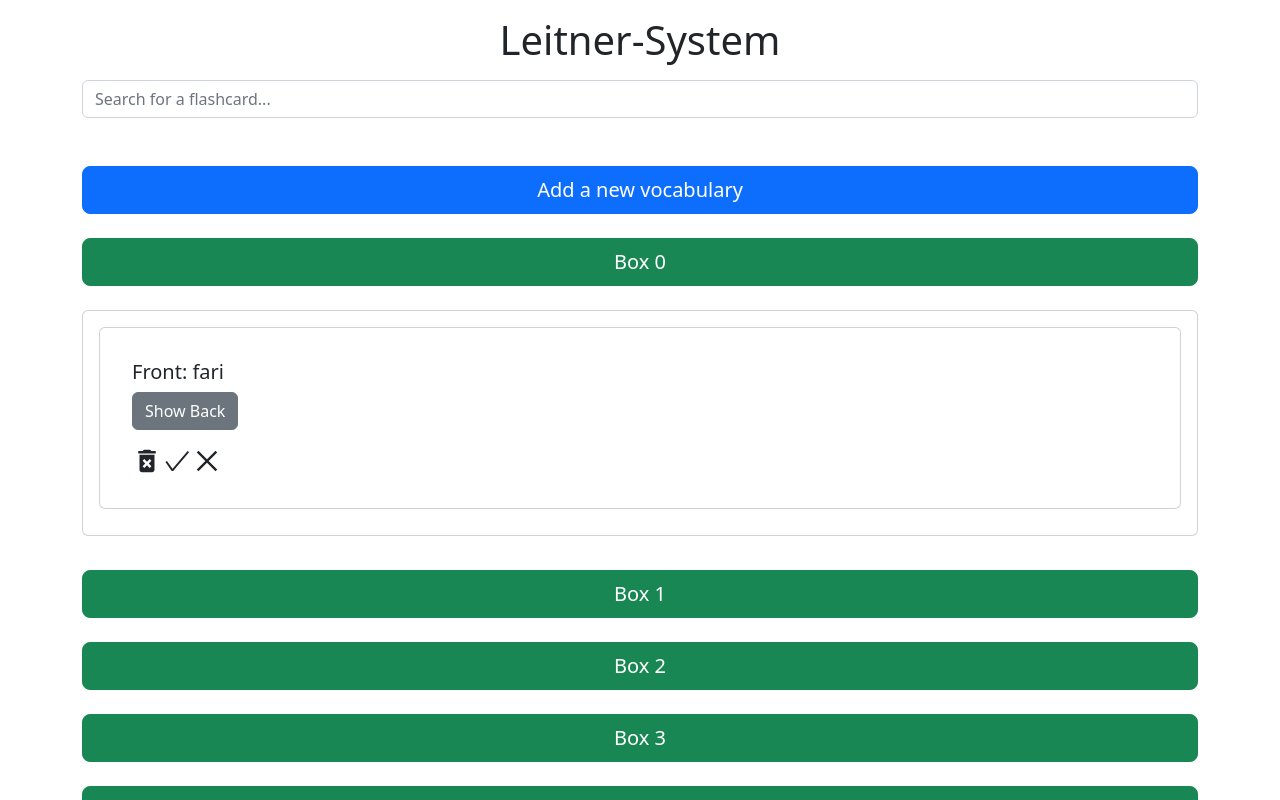
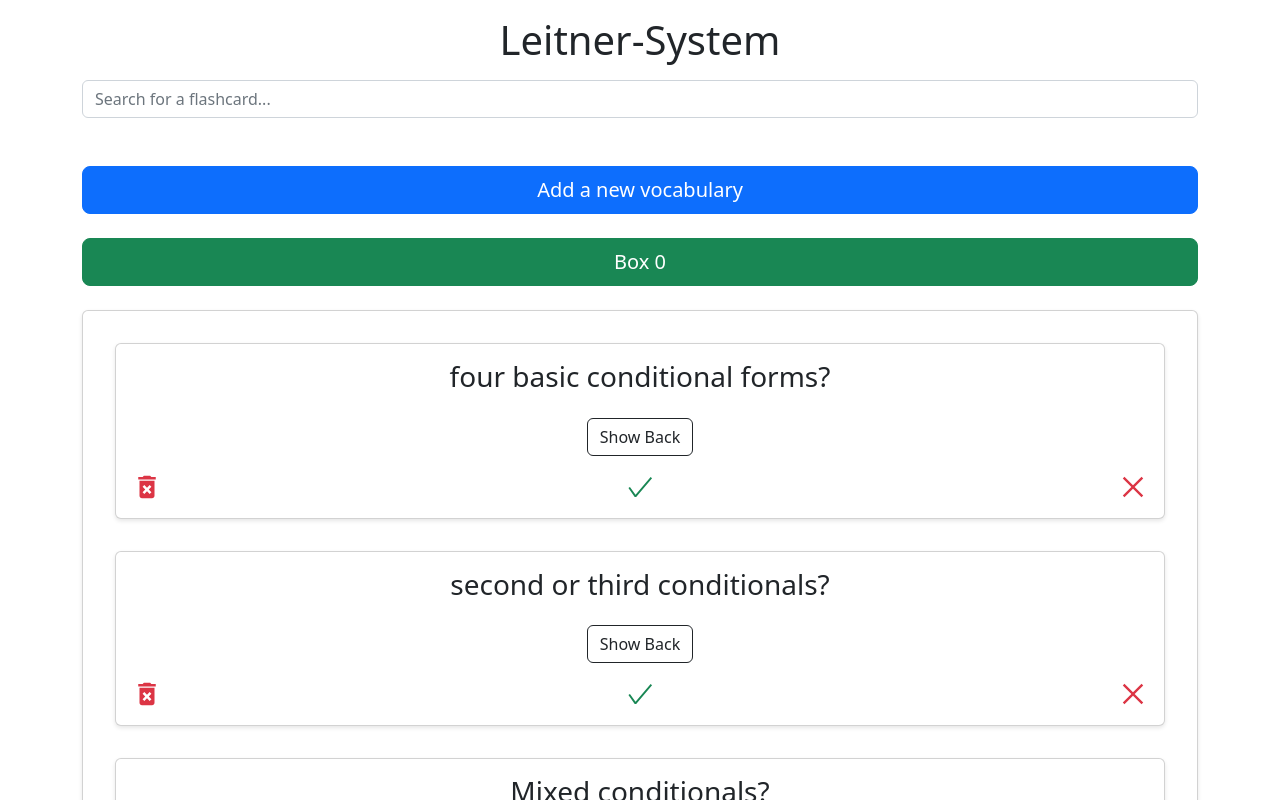
Before and after one commit to m-ghalandari/Leitnerbox, a React (Create React App) app: page / in a window 1280 px wide. Both pictures are taken after a click on the button "Box 0". Shown: the top 800 px of the page. Built offline with nearby package versions, Linux system fonts and the light colour scheme; data requests are answered from the project's data file.

Commit message:
Added some design and some data to db.json

```diff
--- a/database/db.json
+++ b/database/db.json
@@ -1,28 +1,108 @@
 {
   "flashcards": [
     {
-      "id": 3,
-      "box": 1,
-      "level": 1,
-      "front": "What is the currency of Afghan?",
-      "back": "Afghani",
-      "example": "I am afghan"
-    },
-    {
       "id": "N5Y1y2kUadl6K8vSIDkom",
-      "box": 1,
+      "box": 2,
       "level": 1,
       "front": "Don't even",
       "back": "\"Don't even\" is a slang expression meaning \"not even\" or \"don't bother.\" It's used to warn someone not to do or say something, expressing surprise, outrage, or rejection.",
       "example": "Person 1: \"Can you lend me some money?\"\nPerson 2: \"Don't even think about it.\""
     },
     {
-      "id": "9YedXm3J147esFu3QX_dd",
+      "id": "tUqyn5p945dCuLRlizvzp",
+      "box": 1,
+      "level": 2,
+      "front": "committed",
+      "back": "verpflichtet",
+      "example": "We are fully committed to Equal Opportunity policies."
+    },
+    {
+      "id": "l0WWhK4q6pnIwqfRDBsmT",
+      "box": 1,
+      "level": 2,
+      "front": "One or two differences",
+      "back": "a lot ... (know a thing or two about something)",
+      "example": "She knows a thing or two about international law (Sie weißt viel und ist erfahren)"
+    },
+    {
+      "id": "wzZDlWEMdt8-QG7oPr-w1",
+      "box": 1,
+      "level": 2,
+      "front": "To be well put toghether",
+      "back": "looks good and dresses well (حواسشون به لباس پوشیدنشون هست)",
+      "example": "She's elegant and well put toghether."
+    },
+    {
+      "id": "5t38KWgl3bbDk1hDKLtK5",
+      "box": 1,
+      "level": 2,
+      "front": "acknowledge",
+      "back": "anerkennen",
+      "example": "Both defendants refused to acknowledge the authority of the court.\nShe won't acknowledge that there's a problem."
+    },
+    {
+      "id": "G1GlZKHcJnWSPUfzFOWgG",
+      "box": 1,
+      "level": 2,
+      "front": "mean",
+      "back": "gemein",
+      "example": "That was a mean thing to do."
+    },
+    {
+      "id": "C7wv4SqgtrLnX5nuxQI2e",
+      "box": 1,
+      "level": 2,
+      "front": "tease",
+      "back": "ärgern",
+      "example": "She used to tease me about my hair."
+    },
+    {
+      "id": "88V2pR3qQzb4eUFVxZBB8",
+      "box": 1,
+      "level": 2,
+      "front": "Few nights in to s.th",
+      "back": "از اول تا آخر چیزی",
+      "example": "The movie was terrible. 30 minutes into it, l left the theater."
+    },
+    {
+      "id": "QgjEFwJuLm-Dt8psn1kJQ",
+      "box": 1,
+      "level": 2,
+      "front": "To be like",
+      "back": "to say",
+      "example": "I was like, \"What's the best way to learn English?\""
+    },
+    {
+      "id": "bk7NU6sPJVjCbf59thzJ2",
+      "box": 1,
+      "level": 2,
+      "front": "someone or s.th is somthing else",
+      "back": "کسی یا چیزی استسنایی یا خاصه(er ist was anderes)",
+      "example": "They're all good soccer players, but Mark is really something else."
+    },
+    {
+      "id": "wn-zQ6WcsBgol2lITVRpU",
       "box": 0,
       "level": 0,
-      "front": "fari",
-      "back": "momo",
-      "example": "fari loves momo"
+      "front": "four basic conditional forms?",
+      "back": "",
+      "example": "1.Zero Conditional: Used to express a general truth or a scientific fact.\nExample: \"If you heat ice, it melts.\"\n\n2.First Conditional: Used to express a future possibility or probability.\nExample: \"If it rains, I will stay at home.\"\n\n3.Second Conditional: Used to express an imaginary or hypothetical situation.\nExample: \"If I won the lottery, I would buy a house.\"\n\n4.Third Conditional: Used to express a hypothetical past situation and its hypothetical past result.\nExample: \"If I had studied harder, I would have passed the exam.\""
+    },
+    {
+      "id": "2ukEDi68fCCXvshkp4QhZ",
+      "box": 0,
+      "level": 0,
+      "front": "second or third conditionals?",
+      "back": "",
+      "example": "1) Second Conditional: Describes a hypothetical ***present or future*** situation and its likely outcome.\nIf she had a car, she could drive to work.\nIf I knew how to swim, I would go to the beach more often.\n\n2) Third Conditional: Describes a hypothetical ***past situation*** and its imagined result.\nIf I had gone to the party, I would have met her.\nIf I had studied harder, I would have passed the exam."
+    },
+    {
+      "id": "pGC-qpQXgtWbQsXl8x7p0",
+      "box": 0,
+      "level": 0,
+      "front": "Mixed conditionals?",
+      "back": "",
+      "example": "Mixed conditionals are a combination of two or more different conditionals (e.g. first, second, third) in one sentence to express a hypothetical situation and its outcome. These types of sentences are used to talk about a situation that started in the past and has consequences in the present or future.\n\nHere are a few examples of mixed conditionals:\n\nIf she had listened to the advice, she wouldn't be in this situation now. (third conditional + second conditional)\nIf I had known about the traffic, I would be at work now. (third conditional + present simple)\nIf he had taken his umbrella, he wouldn't be wet now. (third conditional + present continuous)"
     }
   ]
 }
--- /dev/null
+++ b/src/components/Card.css
@@ -0,0 +1,5 @@
+.card {
+    background-color: #f7f7f7;
+    border-radius: 10px;
+    box-shadow: 0px 2px 4px rgba(0, 0, 0, 0.1);
+  }
--- a/src/components/Card.js
+++ b/src/components/Card.js
@@ -9,10 +9,10 @@
 //       <p>Front: {card.front}</p>
 //       <button onClick={() => setShowBack(!showBack)}>Show Back</button>
 //       {showBack && (
-//         <>
-//           <p>Back: {card.back}</p>
-//           <p>Example: {card.example}</p>
-//         </>
+//         <div>
+//           <div>Back: {card.back}</div>
+//           <div>Example: {card.example}</div>
+//         </div>
 //       )}
 //       <MdDeleteForever onClick={() => deleteFlashcard(card.id)} />
 //       <VscCheck
@@ -24,62 +24,122 @@
 //     </div>
 //   );
 // }
+
 import React, { useState } from "react";
 import { MdDeleteForever } from "react-icons/md";
 import { VscCheck, VscChromeClose } from "react-icons/vsc";
-import { Container, Row, Col, Card as C, Button } from "react-bootstrap";
+import "./Card.css";
 
 export default function Card({ card, deleteFlashcard, updataFlashcard }) {
   const [showBack, setShowBack] = useState(false);
   return (
-    <>
-      <Row>
-        <Col md={12}>
-          <C>
-            <C.Body>
-              <C.Title>Front: {card.front}</C.Title>
-              <C.Text>
-                <Button
-                  variant="secondary"
+    <div className="card m-3 p-3">
+      <p className="font-weight-bold text-center mb-3"><h3>{card.front}</h3></p>
+      <div className="text-center">
+      <button
+        className="btn btn-outline-dark mb-3"
         onClick={() => setShowBack(!showBack)}
       >
         Show Back
-                </Button>
+      </button>
+      </div>
       {showBack && (
-                  // <>
-                  //   <p>Back: {card.back}</p>
-                  //   <p>Example: {card.example}</p>
-                  // </>
-                  <div className="row mt-3">
-                    <div className="col-6">
-                      <p className="font-weight-bold">Back</p>
-                      <p>{card.back}</p>
+        <div className="mb-4">
+          <div className="font-weight-bold mb-3"><h3>Back:</h3> <h4>{card.back}</h4></div>
+          <div className="font-weight-bold"><h3>Example:</h3> <h4>{card.example}</h4></div>
         </div>
-                    <div className="col-6">
-                      <p className="font-weight-bold">Example</p>
-                      <p>{card.example}</p>
+      )}
+      <div className="d-flex justify-content-between align-items-center">
+        <MdDeleteForever
+          className="text-danger mr-3"
+          onClick={() => deleteFlashcard(card.id)}
+          size="30"
+        />
+        <VscCheck
+          className="text-success mr-3"
+          onClick={() => updataFlashcard(card, true)}
+          size="30"
+        />
+        <VscChromeClose
+          className="text-danger"
+          onClick={() => updataFlashcard(card, false)}
+          size="30"
+        />
       </div>
     </div>
-                )}
-              </C.Text>
-              <div className="text-right">
-                <MdDeleteForever
-                  onClick={() => deleteFlashcard(card.id)}
-                  size={30}
-                />
-                <VscCheck
-                  onClick={() => updataFlashcard(card, true)}
-                  size={30}
-                />
-                <VscChromeClose
-                  onClick={() => updataFlashcard(card, false)}
-                  size={30}
-                />
-              </div>
-            </C.Body>
-          </C>
-        </Col>
-      </Row>
-    </>
   );
 }
+
+
+// import React, { useState } from "react";
+// import { MdDeleteForever } from "react-icons/md";
+// import { VscCheck, VscChromeClose } from "react-icons/vsc";
+// import { Container, Row, Col, Card as C, Button } from "react-bootstrap";
+
+// export default function Card({ card, deleteFlashcard, updataFlashcard }) {
+//   const [showBack, setShowBack] = useState(false);
+//   return (
+//     <>
+//       <Row>
+//         <Col md={12}>
+//           <C>
+//             <C.Body>
+//               <C.Title>Front: {card.front}</C.Title>
+//               <C.Text>
+//                 <Button
+//                   variant="secondary"
+//                   onClick={() => setShowBack(!showBack)}
+//                 >
+//                   Show Back
+//                 </Button>
+//                 {showBack && (
+//                   <div className="row mt-3">
+//                     <div className="col-6">
+//                       <p className="font-weight-bold">Back</p>
+//                       <p>{card.back}</p>
+//                     </div>
+//                     <div className="col-6">
+//                       <p className="font-weight-bold">Example</p>
+//                       <p>{card.example}</p>
+//                     </div>
+//                   </div>
+//                 )}
+//               </C.Text>
+//               {/* <div className="text-right">
+//                 <MdDeleteForever
+//                   onClick={() => deleteFlashcard(card.id)}
+//                   size={30}
+//                   className="text-right"
+//                 />
+//                 <VscCheck
+//                   onClick={() => updataFlashcard(card, true)}
+//                   size={30}
+//                 />
+//                 <VscChromeClose
+//                   onClick={() => updataFlashcard(card, false)}
+//                   size={30}
+//                 /> */}
+//               <div className="text-left">
+//                 <VscCheck
+//                   onClick={() => updataFlashcard(card, true)}
+//                   size={30}
+//                 />
+//                 <VscChromeClose
+//                   onClick={() => updataFlashcard(card, false)}
+//                   size={30}
+//                 />
+//               </div>
+//               <div className="text-right">
+//                 <MdDeleteForever
+//                   onClick={() => deleteFlashcard(card.id)}
+//                   size={30}
+//                   className="text-right"
+//                 />
+//               </div>
+//             </C.Body>
+//           </C>
+//         </Col>
+//       </Row>
+//     </>
+//   );
+// }
--- a/src/components/CompletedCards.js
+++ b/src/components/CompletedCards.js
@@ -10,10 +10,10 @@ export default function CompletedCards({
   const [showCompletedCards, setShowCompletedCards] = useState(false);
 
   return (
-    <div>
+    <div className="text-center mt-5">
       <button
         type="button"
-        className="btn btn-outline-info mb-3"
+        className="btn btn-outline-info mb-3 "
         onClick={() => setShowCompletedCards(!showCompletedCards)}
       >
         All completed cards
```
Also changed, not shown: src/components/LevelList.js (+5 -4 lines). Lines whose indentation alone changed are shown as unchanged.
